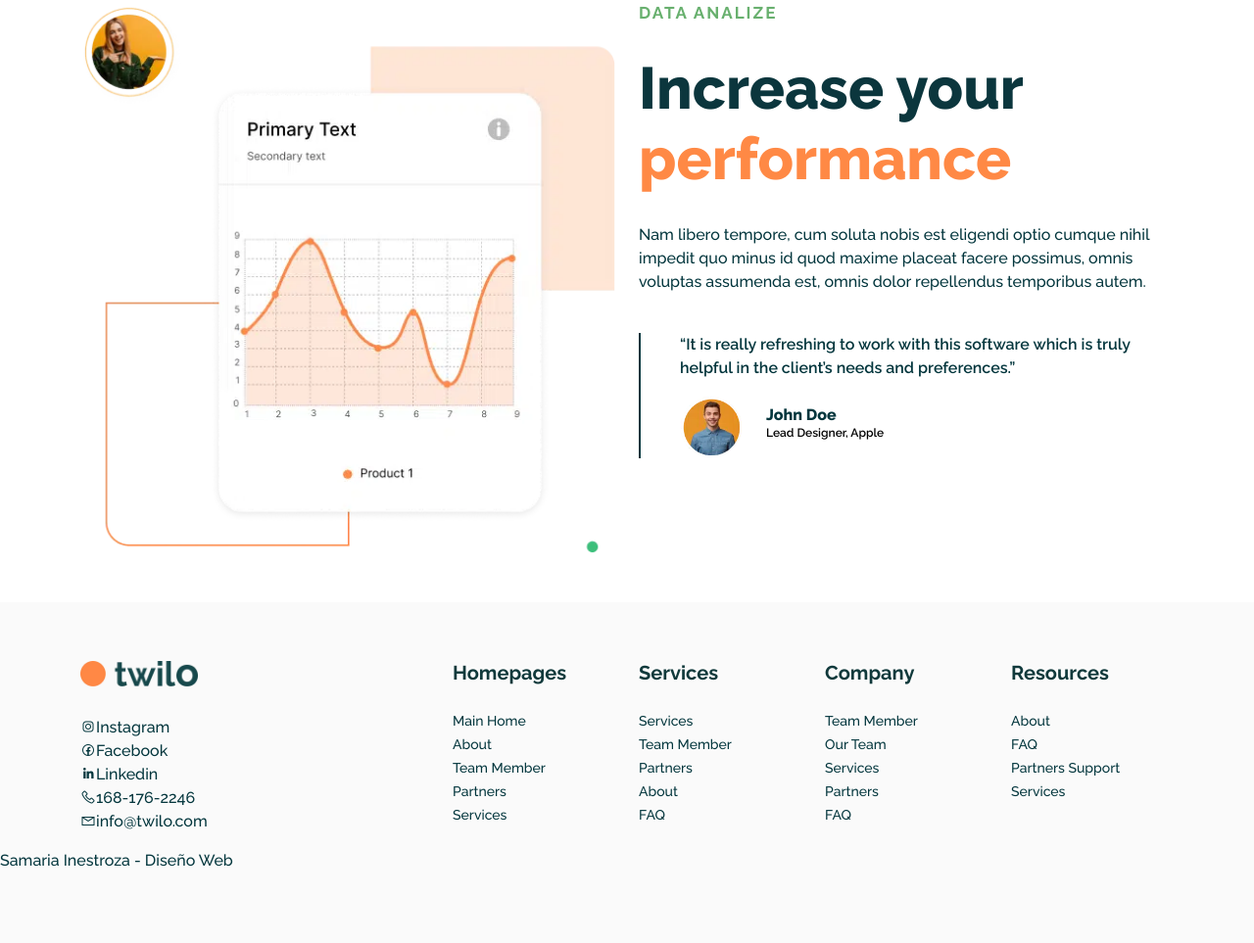
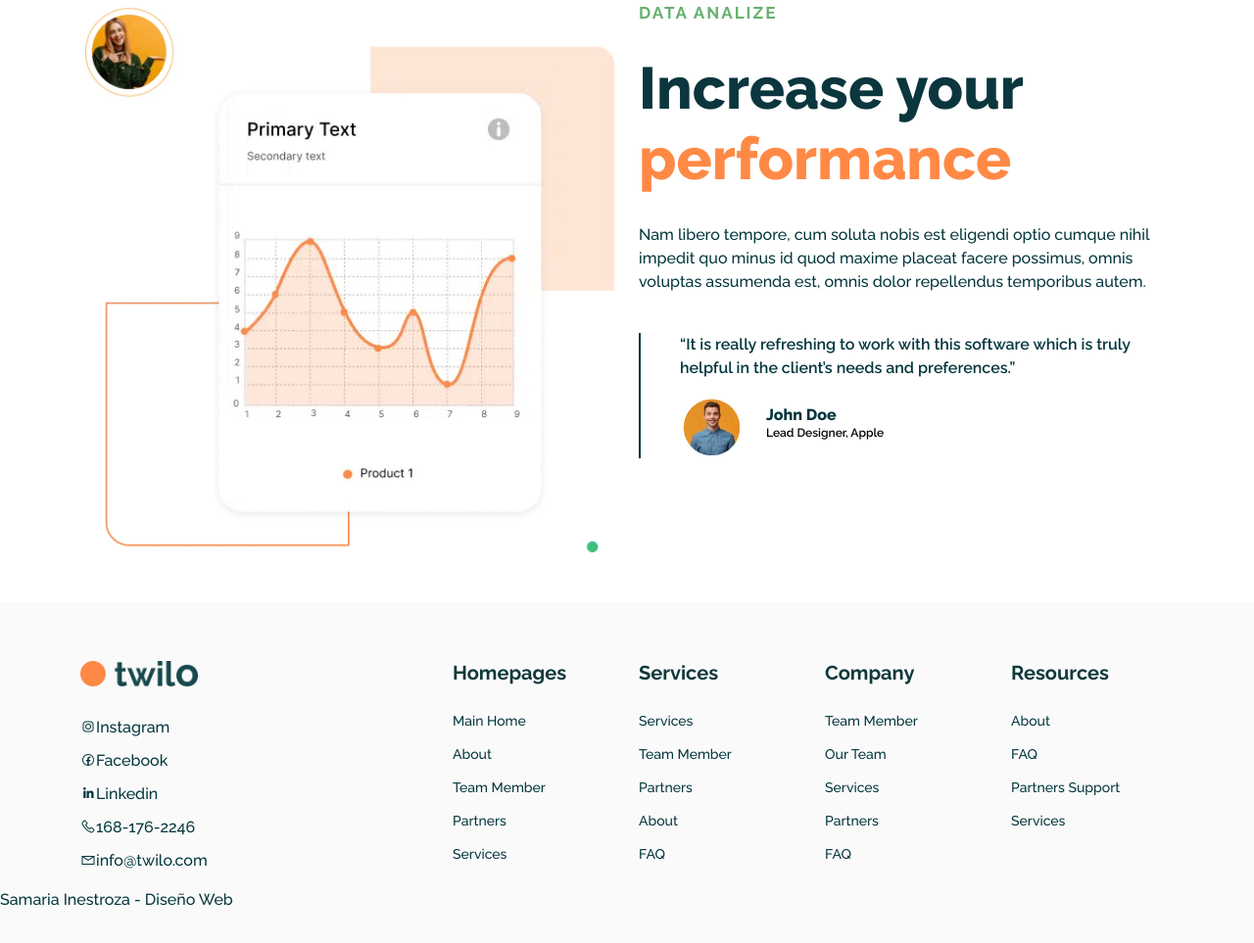
Before and after one commit to Saminestroza/Twilo, a plain HTML site: page index.html in a window 1280 px wide. Shown: the part 1753-2716 px from the top of the page at 98% size. Drawn offline with nearby package versions, Linux system fonts and the light colour scheme; files whose address does not match are found by name.

Commit message:
footer cambio 1

```diff
--- a/css/style.css
+++ b/css/style.css
@@ -261,3 +261,7 @@ footer a:hover{
 footer img{
 	margin-bottom: 30px;
 }
+
+footer li{
+	margin-bottom: 10px;
+}
```
